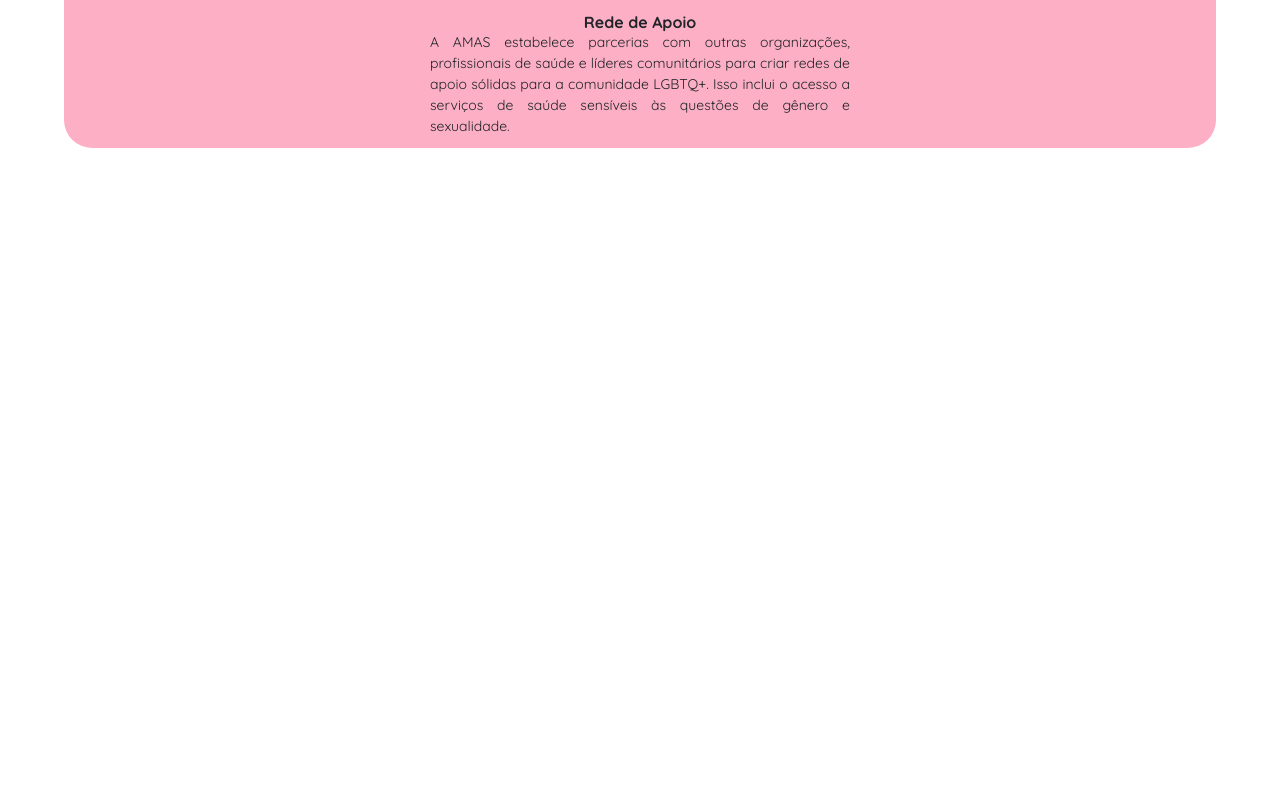
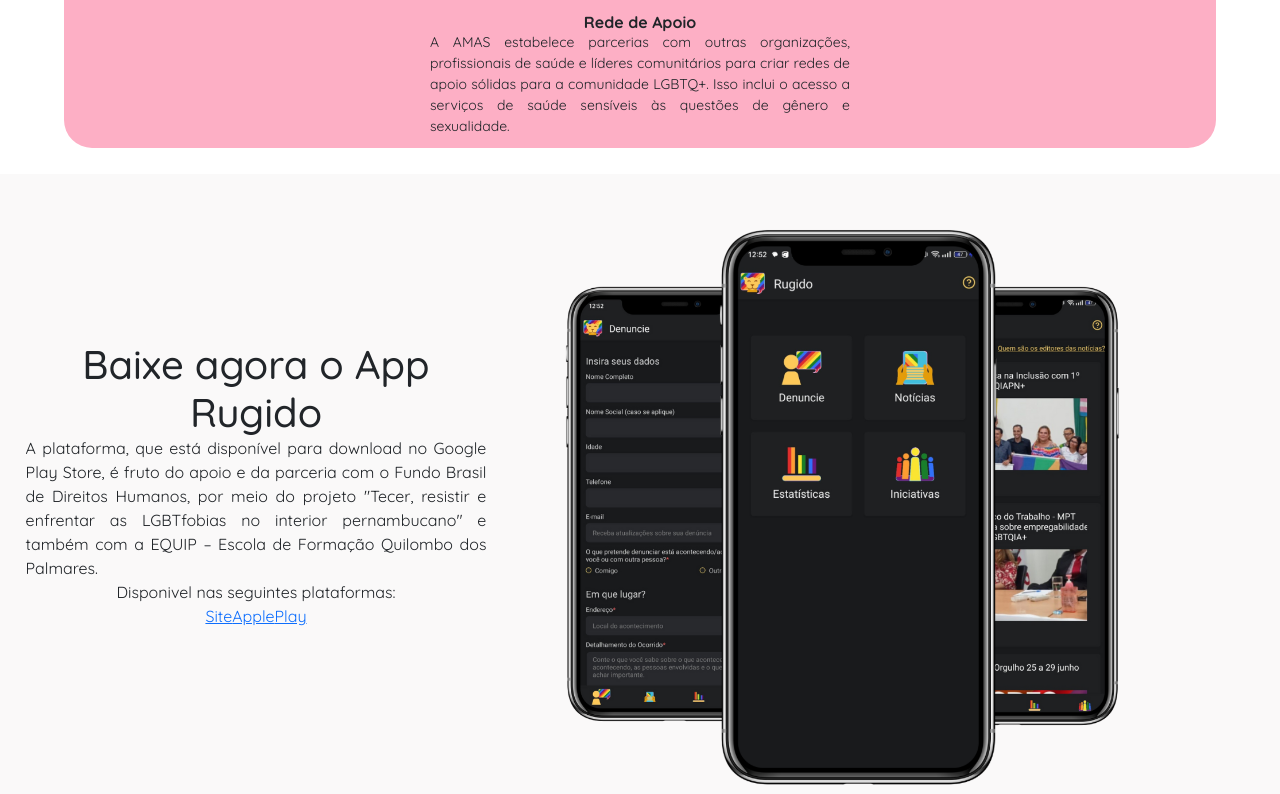
Before and after one commit to professorRicson/ads3_noite5, a Vue app in the folder amas-frontend/: page / in a window 1280 px wide. Shown: the part 3256-4050 px from the top of the page. Before the commit the page ends 3404 px from the top, so only its background shows below. Built offline with nearby package versions, Linux system fonts and the light colour scheme.

Commit message:
Atualiza o index

```diff
--- a/amas-frontend/src/pages/Index.vue
+++ b/amas-frontend/src/pages/Index.vue
@@ -181,7 +181,38 @@
 
       </div>
 
+
     </div>
+
+    <div class="container-rugido">
+
+      <div class="container-rugido-main-texts">
+
+
+            <h1>Baixe agora o App Rugido</h1>
+
+            <p>A plataforma, que está disponível para download no Google Play Store, é fruto do apoio e da parceria com o Fundo Brasil de Direitos Humanos, por meio do projeto "Tecer, resistir e enfrentar as LGBTfobias no interior pernambucano" e também com a EQUIP – Escola de Formação  Quilombo dos Palmares.</p>
+
+        <span>Disponivel nas seguintes plataformas:</span>
+
+            <div class="container-rugido-main-texts-buttons">
+
+              <a href="" class="button-site">Site</a>
+
+              <a href="" class="button-applestore">Apple</a>
+
+              <a href="" class="button-playstore">Play</a>
+
+            </div>
+
+
+        </div>
+
+        <div class="container-rugido-main-imgs">
+            <img src="../assets/6.png" alt="" class="banner-rugido">
+        </div>
+
+      </div>
 
 
 
@@ -191,6 +222,38 @@
     </template>
 
     <style scoped>
+.container-rugido-main-imgs{
+    width: 60%;
+    padding-left: 2%;
+}
+.container-rugido-main-imgs img{
+    width: 620px;
+}
+    .container-rugido{
+      margin-top: 2%;
+      background-color: rgba(208, 192, 195, 0.10);
+      display: flex;
+      flex-direction: row;
+      flex-wrap: wrap;
+      justify-content: center;
+      align-items: center;
+      justify-items: center;
+    }
+    .container-rugido-main-texts{
+      width: 40%;
+      padding: 2%;
+      display: flex;
+      align-items: center;
+      justify-content: center;
+      justify-items: center;
+      flex-direction: column;
+    }
+    .container-rugido-main-texts h1{
+      text-align: center;
+    }
+    .container-rugido-main-texts p{
+      text-align: justify;
+    }
 
     .contaniner-secundary-card img{
 
```
Also changed, not shown: amas-frontend/src/assets/6.png (added).
